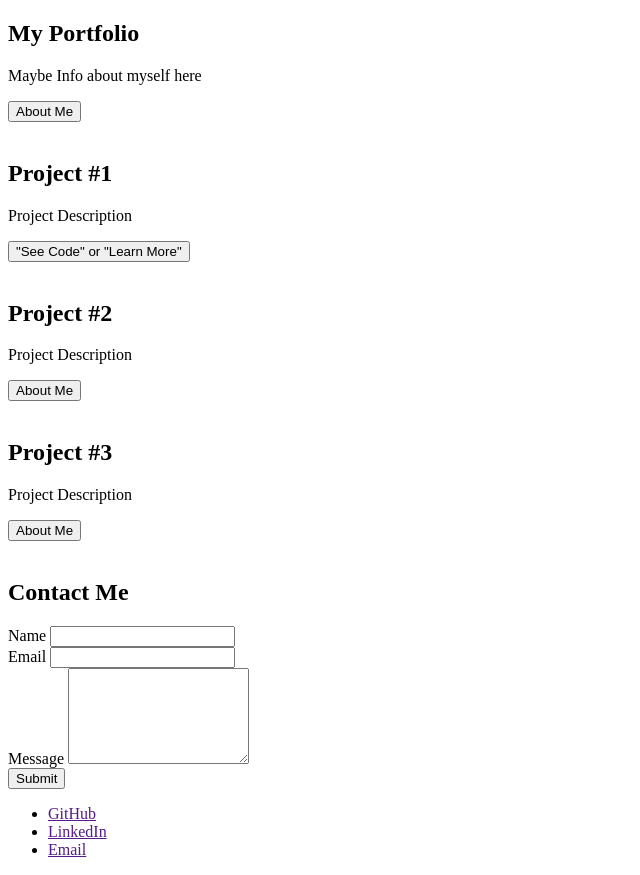
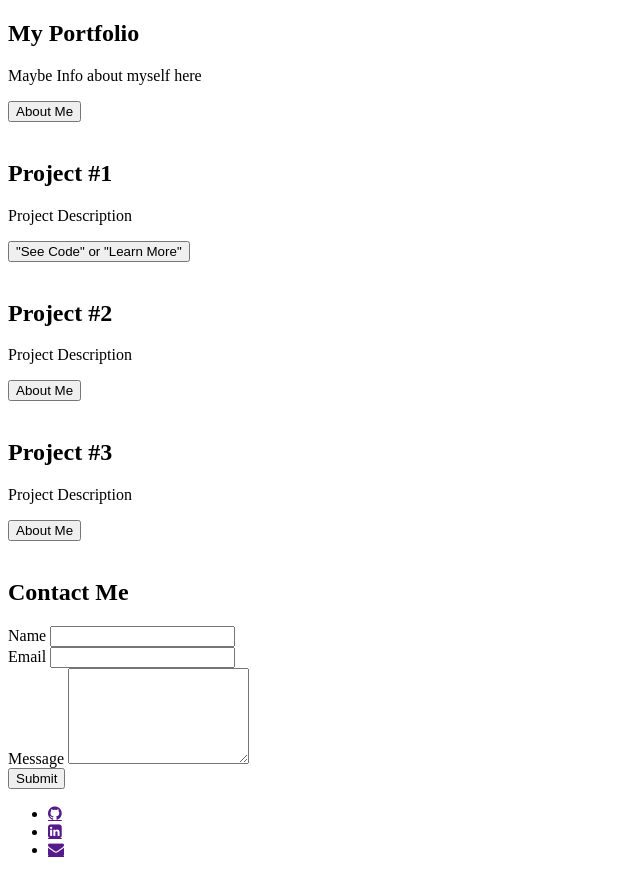
Before and after one commit to AndoChung/freelance-portfolio, a plain HTML site: page index.html in a window 1280 px wide. Shown: the whole page, without its empty margins (0-640 px from the left). Drawn offline with Linux system fonts and the light colour scheme.

Commit message:
Added font-awesome icons

```diff
--- a/index.html
+++ b/index.html
@@ -5,6 +5,7 @@
 		<meta charset="utf-8" />
 		<meta name="viewport" content="width=device-width, initial-scale=1, user-scalable=no" />
 		<link rel="stylesheet" href="">
+        <link rel="stylesheet" href="https://cdnjs.cloudflare.com/ajax/libs/font-awesome/4.7.0/css/font-awesome.min.css">
 	</head>
 	<body class="is-preload">
 			<div>
@@ -84,9 +85,9 @@
 					<footer class="wrapper style1 align-center">
 						<div class="inner">
 							<ul class="icons">
-								<li><a href="" class=""><span class="label">GitHub</span></a></li>
-								<li><a href="" class=""><span class="label">LinkedIn</span></a></li>
-								<li><a href="" class=""><span class="label">Email</span></a></li>
+								<li><a href="" class="fa fa-github"><span class="label"></span></a></li>
+								<li><a href="" class="fa fa-linkedin-square"><span class="label"></span></a></li>
+								<li><a href="" class="fa fa-envelope"><span class="label"></span></a></li>
 							</ul>
 						</div>
 					</footer>
```
